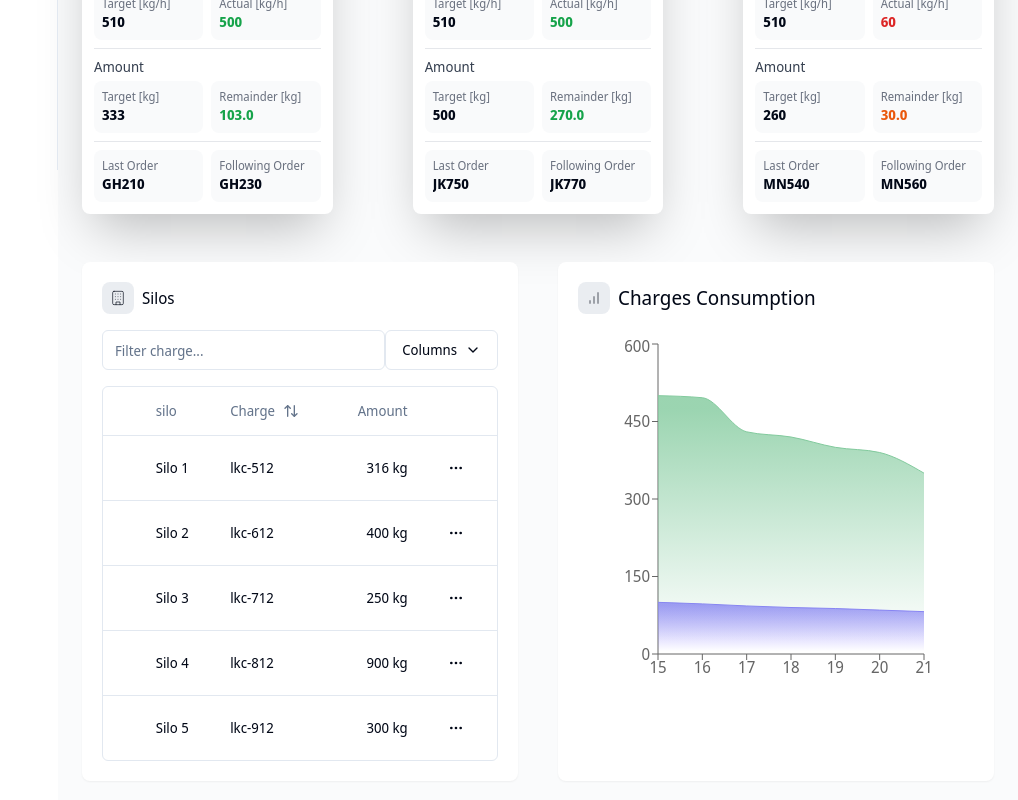
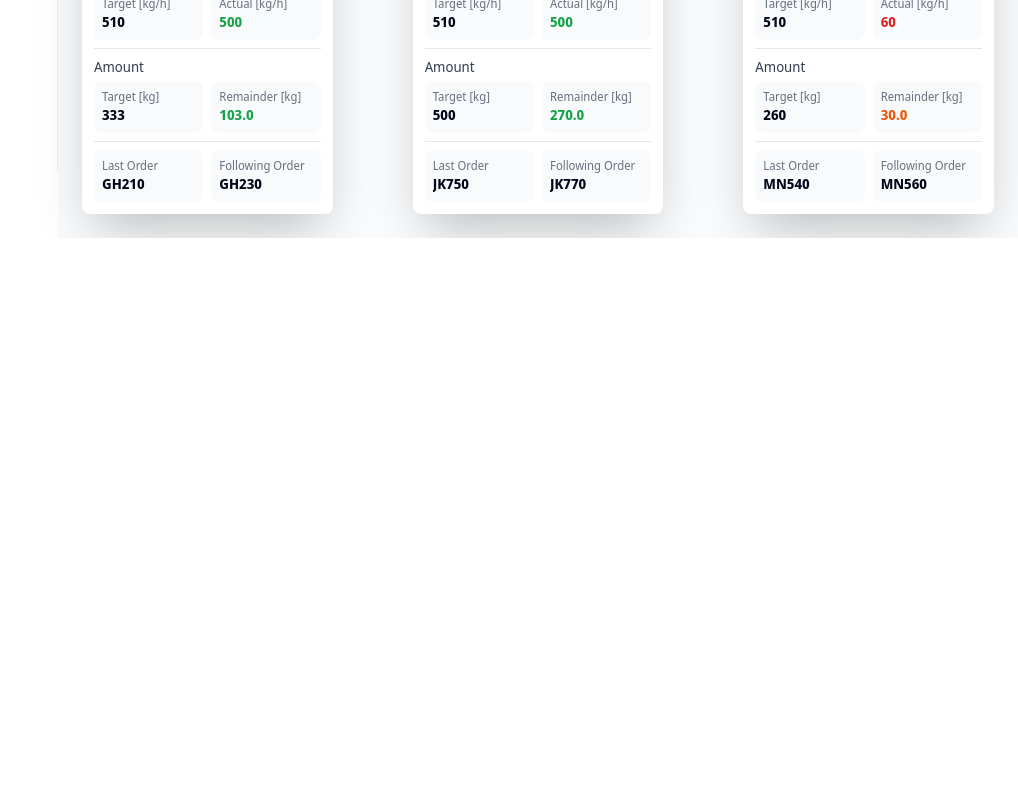
Before and after one commit to fedect1/order-managment-frontend, a Next.js app: page / in a window 1280 px wide. Shown: the part 630-1430 px from the top of the page, without its empty margins (262-1280 px from the left). After the commit the page ends 868 px from the top, so only its background shows below. Built offline with nearby package versions, Linux system fonts and the light colour scheme.

Commit message:
Some small changes

```diff
--- a/src/app/(routes)/page.tsx
+++ b/src/app/(routes)/page.tsx
@@ -1,5 +1,5 @@
-import LastCustomers from "./components/LastCustomers/LastCustomers";
-import SalesDistributors from './components/SalesDistributors/SalesDistributors';
+// import LastCustomers from "./components/LastCustomers/LastCustomers";
+// import SalesDistributors from './components/SalesDistributors/SalesDistributors';
 import { dataLineSummary } from "./components/LineSummary/LineSummary.data";
 import { LineSummary } from "./components/LineSummary";
 
@@ -27,10 +27,10 @@ export default function Home() {
           ))
         }
       </div>
-      <div className="grid grid-cols-1 xl:grid-cols-2 md:gap-x-10 mt-12">
+      {/* <div className="grid grid-cols-1 xl:grid-cols-2 md:gap-x-10 mt-12">
         <LastCustomers />
         <SalesDistributors />
-      </div>
+      </div> */}
     </div>
   );
 }
```
